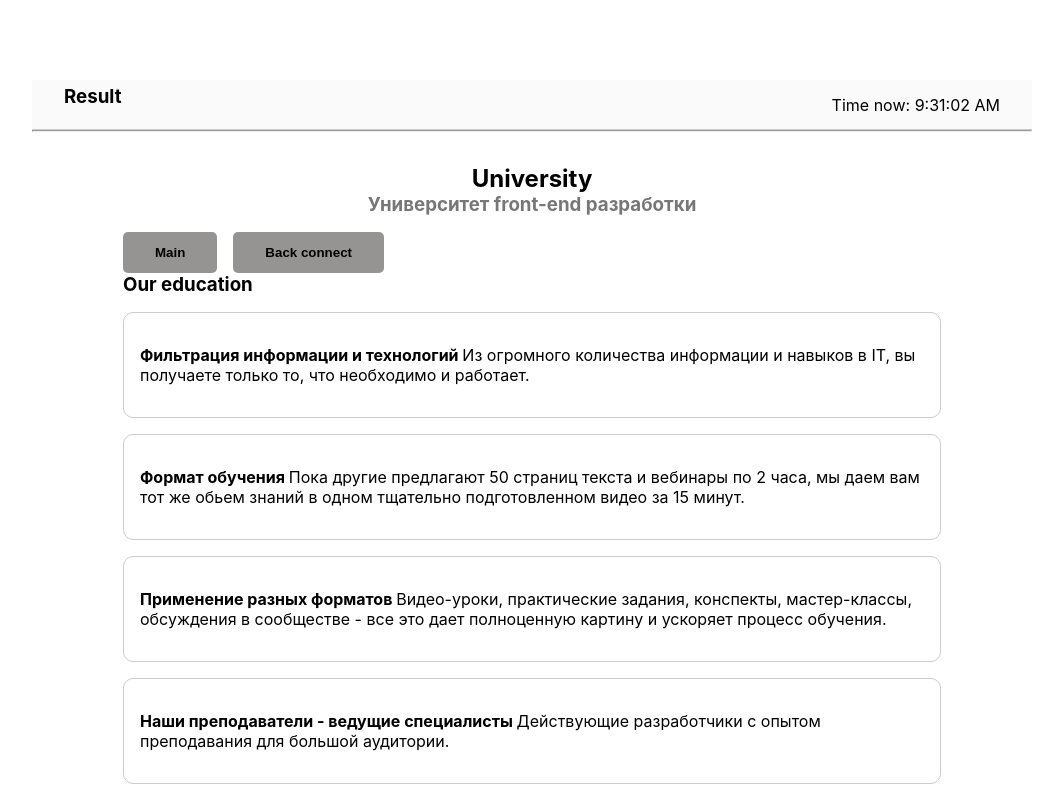
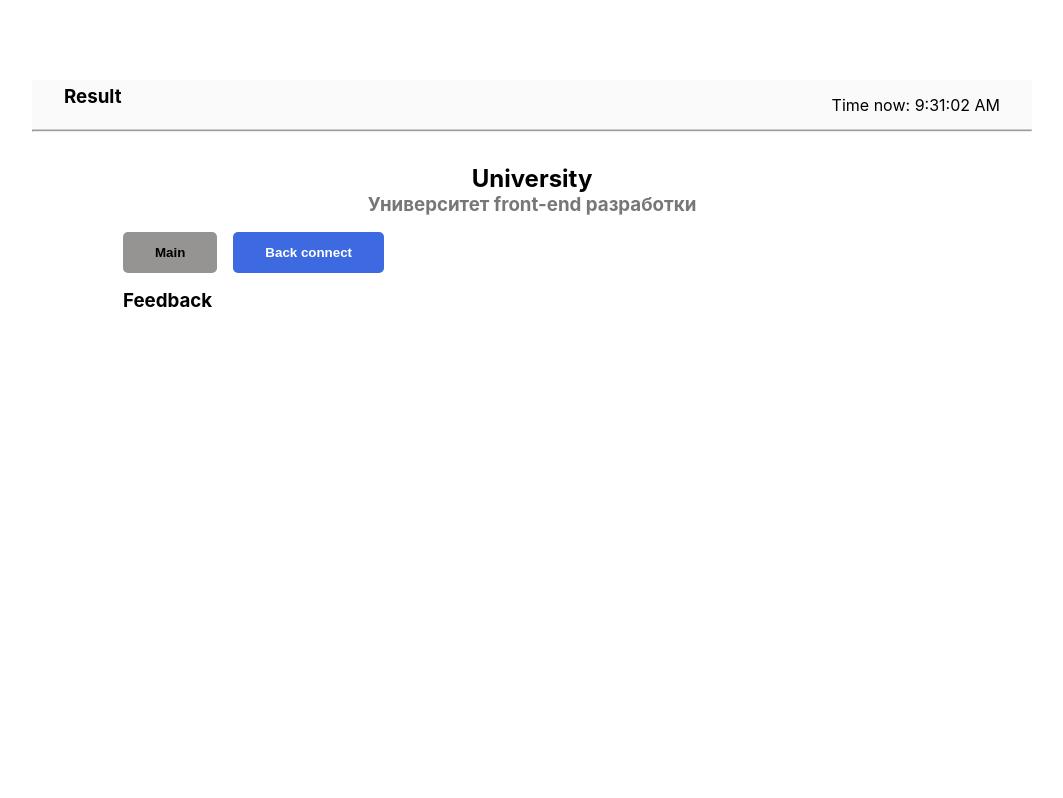
Before and after one commit to AleksandrKompanetc/react-application, a React (Create React App) app: page / in a window 1280 px wide. Shown: the top 798 px of the page, without its empty margins (108-1171 px from the left). Built offline with nearby package versions, Linux system fonts and the light colour scheme; the HTML template or start-up script is replaced by a standard one.

Commit message:
added routing for buttons

```diff
--- a/src/App.js
+++ b/src/App.js
@@ -1,4 +1,4 @@
-import React from 'react';
+import React, { useState } from 'react';
 import Header from './components/Header';
 import './App.css';
 import TeachingSection from './components/TeachingSection';
@@ -8,12 +8,12 @@
 import FeedbackSection from './components/FeedbackSection';
 
 export default function App() {
-
   // if (contentType) {
   //   tabContent = <p>{differences[contentType]}</p>
   // } else {
   //   tabContent = <p>Press button</p>
   // }
+  const [tab, setTab] = useState('feedback');
 
   return (
     <>
@@ -21,12 +21,14 @@
       <hr />
       <main>
         <IntroSection />
-        <TabsSection />
+        <TabsSection active={tab} onChange={(current) => setTab(current)} />
 
-        <TeachingSection />
-        <DifferencesSection />
+        {tab === 'main' && (<>
+          <TeachingSection />
+          <DifferencesSection />
+        </>)}
 
-        <FeedbackSection />
+        {tab === 'feedback' && <FeedbackSection />}
       </main>
     </>
   )
--- a/src/components/TabsSection.jsx
+++ b/src/components/TabsSection.jsx
@@ -1,10 +1,10 @@
 import Button from "./Button/Button"
 
-export default function TabsSection() {
+export default function TabsSection({active, onChange}) {
   return (
-    <section>
-      <Button>Main</Button>
-      <Button>Back connect</Button>
+    <section style={{marginBottom: '1rem'}}>
+      <Button isActive={active === 'main'} onClick={() => onChange('main')}>Main</Button>
+      <Button isActive={active === 'feedback'} onClick={() => onChange('feedback')}>Back connect</Button>
     </section>
   )
 }
```
